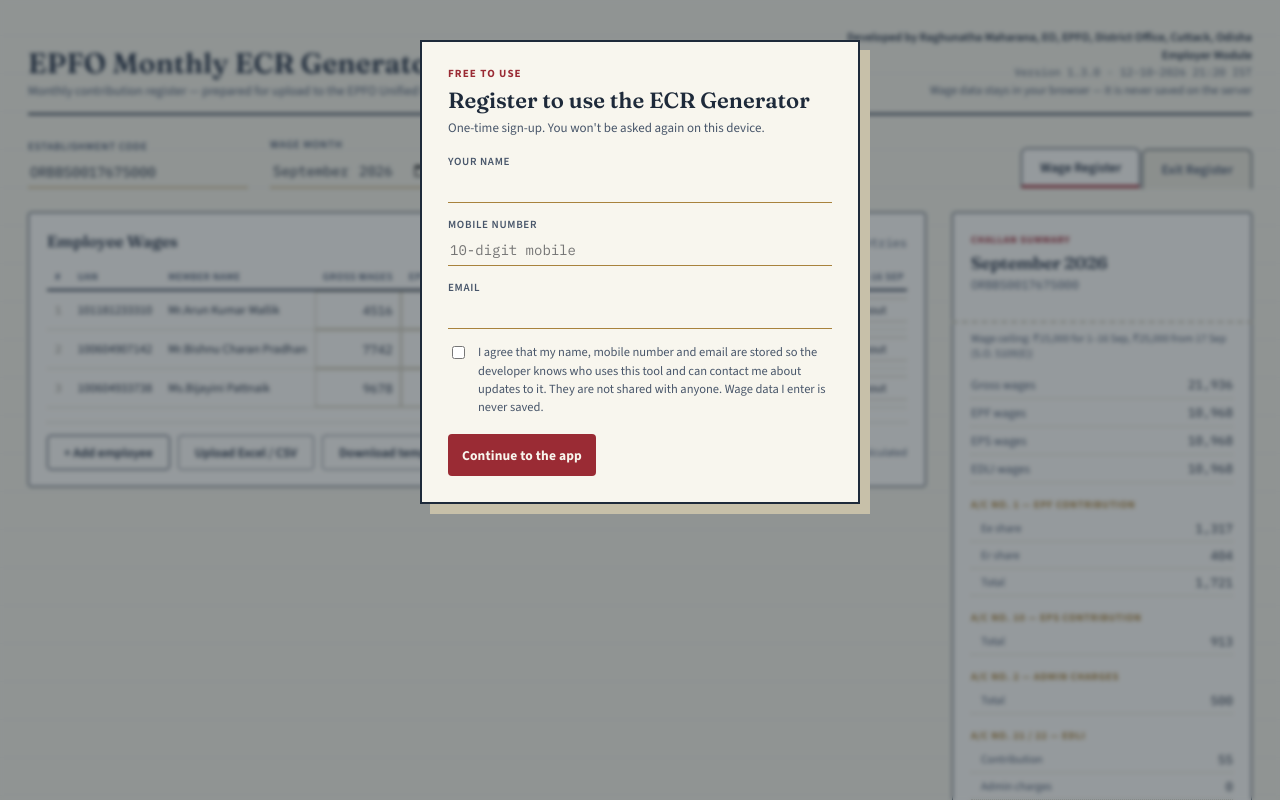
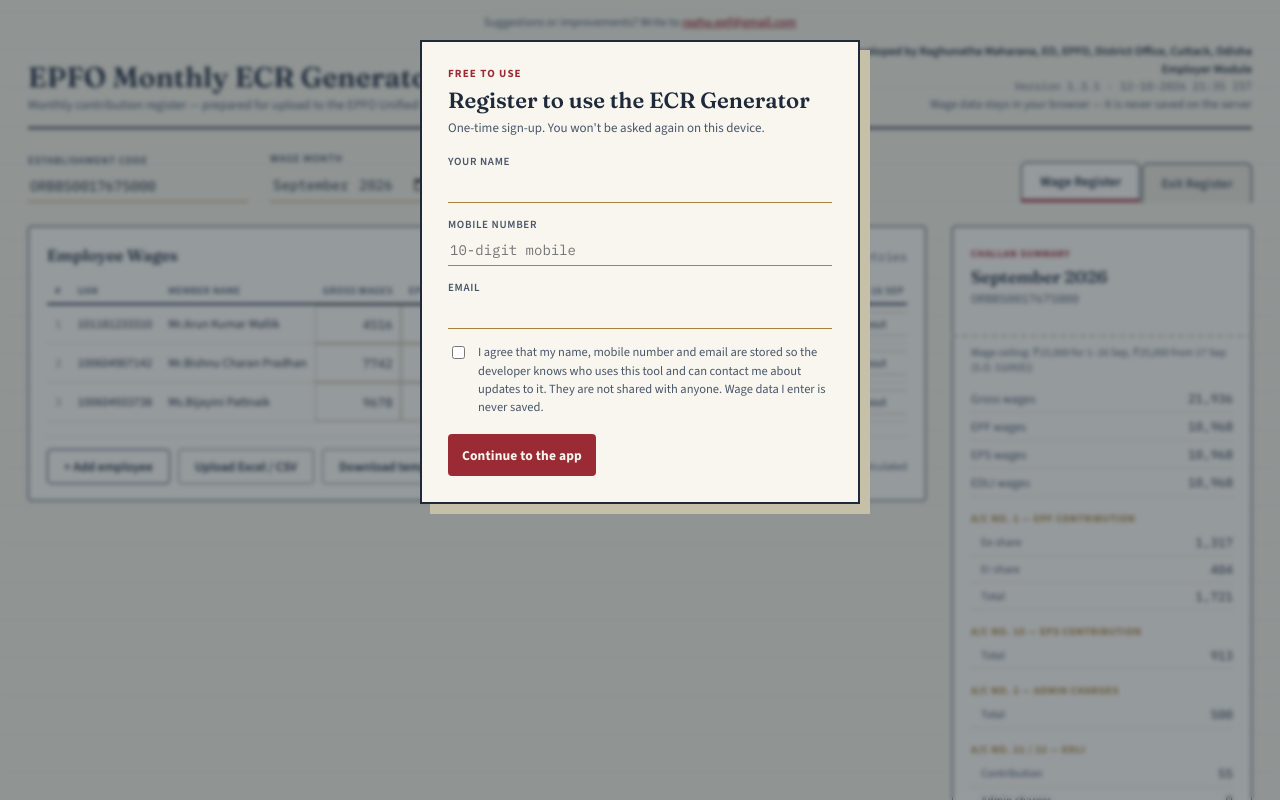
Before and after one commit to EPFRAGHU/ecr-generator, a Flask app: page / in a window 1280 px wide. Run offline with Flask 3, Linux system fonts and the light colour scheme.

Commit message:
Show suggestions email at the top middle (v1.3.1)
A centred line at the top of the page invites suggestions and links to
raghu.epf@gmail.com with a prefilled subject. The signed-in user stays
on the right; on narrow screens both stack and centre.

```diff
--- a/app.py
+++ b/app.py
@@ -52,8 +52,8 @@ IST = timezone(timedelta(hours=5, minutes=30))
 # MAJOR.MINOR for a feature release, the last number (sub-version) for a
 # fix or small change; set APP_BUILD to the release date and time (IST).
 # History is in README.md under "Version history".
-APP_VERSION = "1.3.0"
-APP_BUILD = "12-10-2026 21:20 IST"
+APP_VERSION = "1.3.1"
+APP_BUILD = "12-10-2026 21:35 IST"
 
 
 @app.context_processor
--- a/static/style.css
+++ b/static/style.css
@@ -63,15 +63,30 @@
     font-size: 11px;
   }
 
+  /* Top strip: feedback email in the middle, signed-in user on the right */
+  .top-bar{
+    display: grid;
+    grid-template-columns: 1fr auto 1fr;
+    align-items: center;
+    gap: 8px 16px;
+    margin: -14px 0 12px;
+    font-size: 12px;
+    color: var(--ink-soft);
+  }
+  .feedback{ grid-column: 2; text-align: center; }
+  .feedback a{ color: var(--stamp); font-weight: 600; }
   .user-bar{
+    grid-column: 3;
     display: flex;
     justify-content: flex-end;
     align-items: center;
     flex-wrap: wrap;
     gap: 6px 12px;
-    margin: -14px 0 12px;
-    font-size: 12px;
-    color: var(--ink-soft);
+  }
+  @media (max-width: 760px){
+    .top-bar{ grid-template-columns: 1fr; }
+    .feedback, .user-bar{ grid-column: 1; }
+    .user-bar{ justify-content: center; }
   }
   .user-bar[hidden]{ display: none; }
   .user-bar strong{ color: var(--ink); font-weight: 600; }
--- a/templates/index.html
+++ b/templates/index.html
@@ -41,12 +41,18 @@
   </form>
 </div>
 
+<div class="top-bar">
+  <div class="feedback">
+    Suggestions or improvements? Write to
+    <a href="mailto:raghu.epf@gmail.com?subject=ECR%20Generator%20suggestion">raghu.epf@gmail.com</a>
+  </div>
   <div class="user-bar" id="user-bar" {% if not visitor %}hidden{% endif %}>
     <span class="user-who">
       Signed in as <strong id="user-name">{{ visitor.name if visitor else '' }}</strong>
       <span class="user-email" id="user-email">{{ visitor.email if visitor else '' }}</span>
     </span>
     <button class="btn ghost btn-small" type="button" id="signout-btn">Log out</button>
+  </div>
 </div>
 
 <div class="masthead">
```
Also changed, not shown: README.md. Lines whose indentation alone changed are shown as unchanged.
